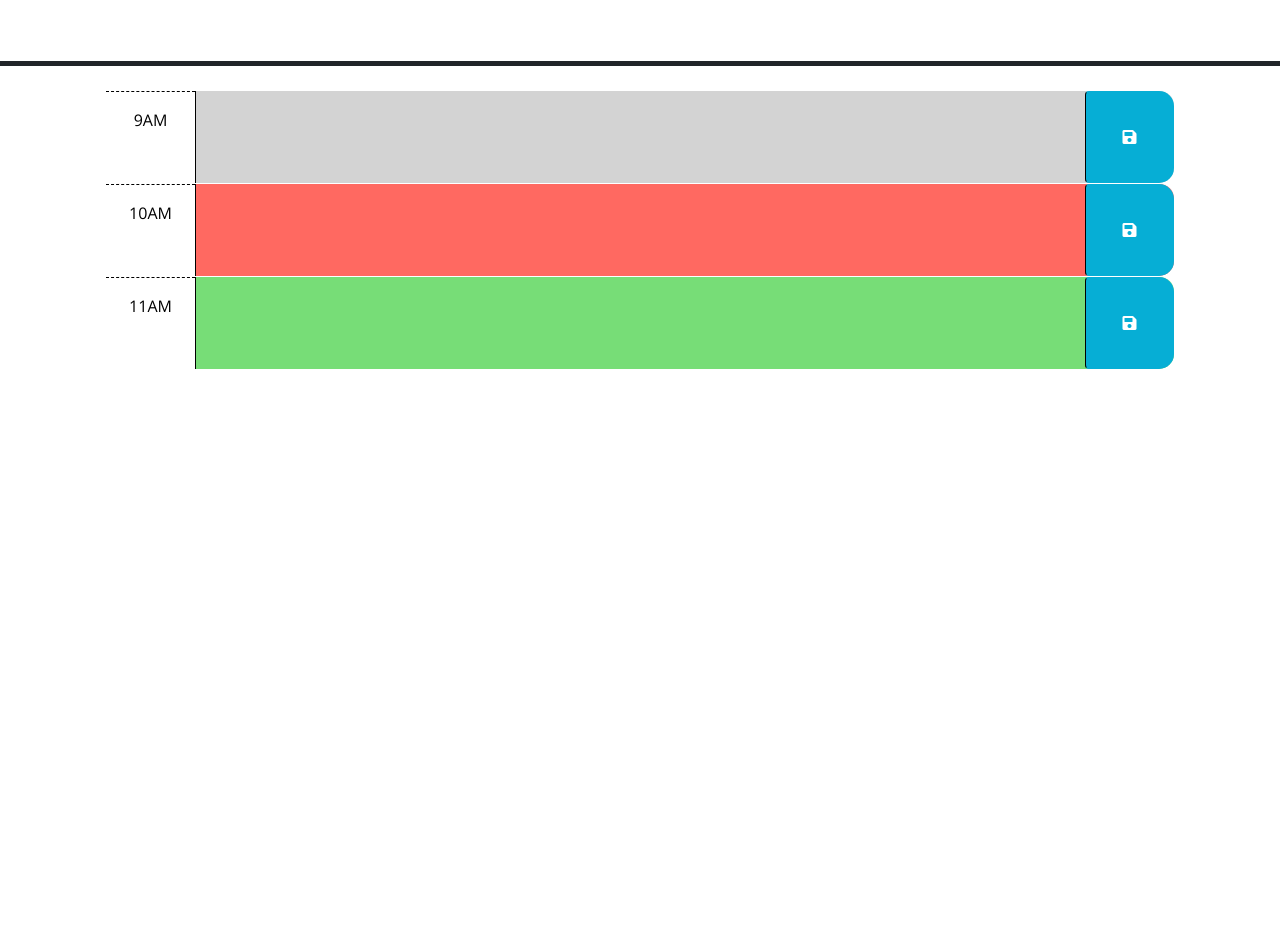
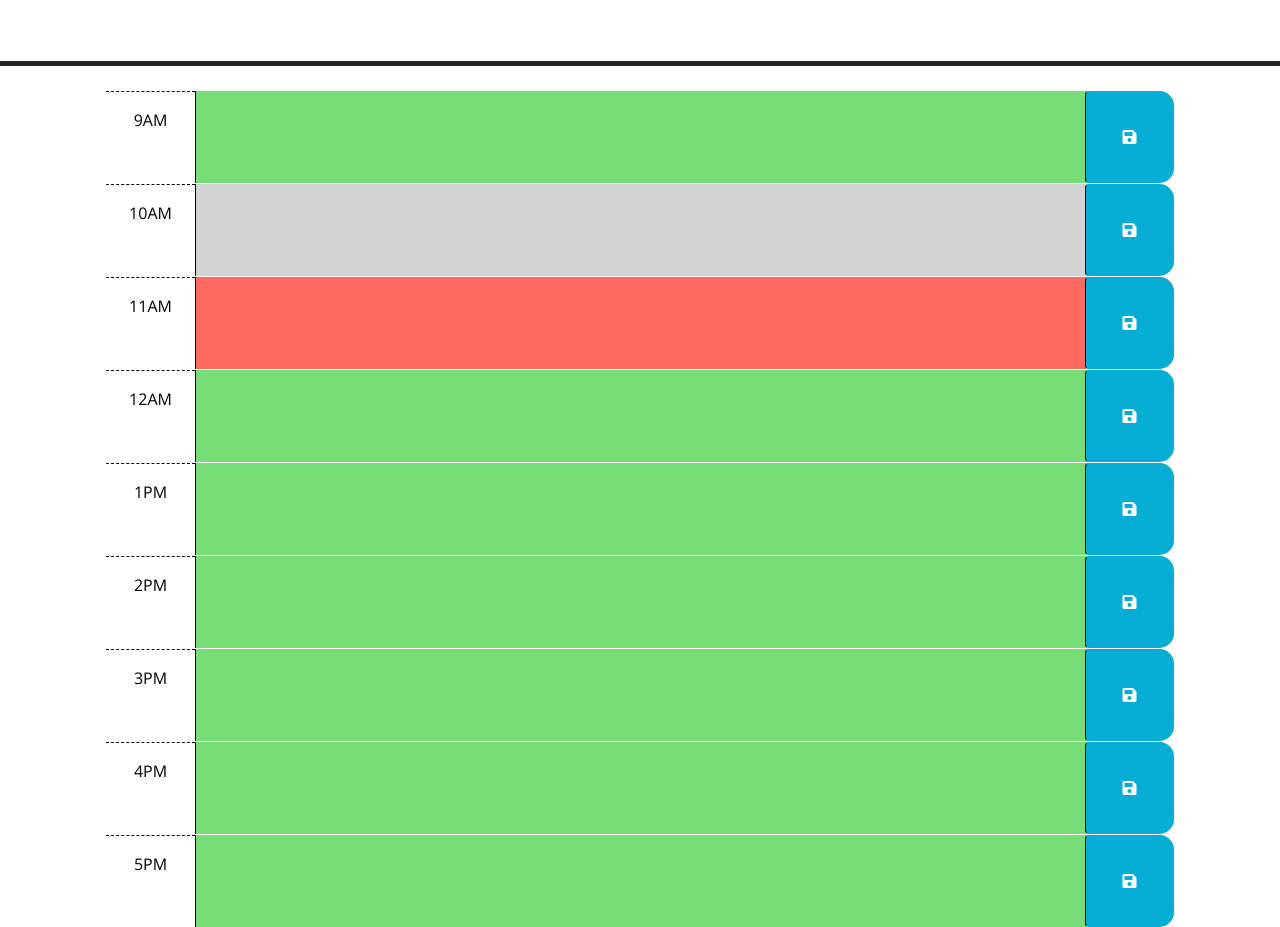
Before and after one commit to Jake-Orch/Work-day-schedule-project, a plain HTML site: page index.html in a window 1280 px wide. Shown: the part 166-1093 px from the top of the page. Before the commit the page ends 800 px from the top, so only its background shows below. Drawn offline with nearby package versions, Linux system fonts and the light colour scheme.

Commit message:
replace method issue

```diff
--- a/index.html
+++ b/index.html
@@ -40,7 +40,7 @@
         -->
 
       <!-- Example of a past time block. The "past" class adds a gray background color. -->
-      <div id="hour-9" class="row time-block past">
+      <div id="hour-9" class="row time-block">
         <div class="col-2 col-md-1 hour text-center py-3">9AM</div>
         <textarea class="col-8 col-md-10 description" rows="3"> </textarea>
         <button class="btn saveBtn col-2 col-md-1" aria-label="save">
@@ -49,7 +49,7 @@
       </div>
 
       <!-- Example of a a present time block. The "present" class adds a red background color. -->
-      <div id="hour-10" class="row time-block present">
+      <div id="hour-10" class="row time-block">
         <div class="col-2 col-md-1 hour text-center py-3">10AM</div>
         <textarea class="col-8 col-md-10 description" rows="3"> </textarea>
         <button class="btn saveBtn col-2 col-md-1" aria-label="save">
@@ -58,7 +58,7 @@
       </div>
 
       <!-- Example of a future time block. The "future" class adds a green background color. -->
-      <div id="hour-11" class="row time-block future">
+      <div id="hour-11" class="row time-block">
         <div class="col-2 col-md-1 hour text-center py-3">11AM</div>
         <textarea class="col-8 col-md-10 description" rows="3"> </textarea>
         <button class="btn saveBtn col-2 col-md-1" aria-label="save">
@@ -66,6 +66,59 @@
         </button>
       </div>
 
+      <div id="hour-12" class="row time-block">
+        <div class="col-2 col-md-1 hour text-center py-3">12AM</div>
+        <textarea class="col-8 col-md-10 description" rows="3"> </textarea>
+        <button class="btn saveBtn col-2 col-md-1" aria-label="save">
+          <i class="fas fa-save" aria-hidden="true"></i>
+        </button>
+      </div>
+
+      <div id="hour-13" class="row time-block">
+        <div class="col-2 col-md-1 hour text-center py-3">1PM</div>
+        <textarea class="col-8 col-md-10 description" rows="3"> </textarea>
+        <button class="btn saveBtn col-2 col-md-1" aria-label="save">
+          <i class="fas fa-save" aria-hidden="true"></i>
+        </button>
+      </div>
+
+      <div id="hour-14" class="row time-block">
+        <div class="col-2 col-md-1 hour text-center py-3">2PM</div>
+        <textarea class="col-8 col-md-10 description" rows="3"> </textarea>
+        <button class="btn saveBtn col-2 col-md-1" aria-label="save">
+          <i class="fas fa-save" aria-hidden="true"></i>
+        </button>
+      </div>
+
+      <div id="hour-15" class="row time-block">
+        <div class="col-2 col-md-1 hour text-center py-3">3PM</div>
+        <textarea class="col-8 col-md-10 description" rows="3"> </textarea>
+        <button class="btn saveBtn col-2 col-md-1" aria-label="save">
+          <i class="fas fa-save" aria-hidden="true"></i>
+        </button>
+      </div>
+
+      <div id="hour-16" class="row time-block">
+        <div class="col-2 col-md-1 hour text-center py-3">4PM</div>
+        <textarea class="col-8 col-md-10 description" rows="3"> </textarea>
+        <button class="btn saveBtn col-2 col-md-1" aria-label="save">
+          <i class="fas fa-save" aria-hidden="true"></i>
+        </button>
+      </div>
+
+      <div id="hour-17" class="row time-block">
+        <div class="col-2 col-md-1 hour text-center py-3">5PM</div>
+        <textarea class="col-8 col-md-10 description" rows="3"> </textarea>
+        <button class="btn saveBtn col-2 col-md-1" aria-label="save">
+          <i class="fas fa-save" aria-hidden="true"></i>
+        </button>
+      </div>
+      <script
+      src="https://cdn.jsdelivr.net/npm/dayjs@1.11.3/dayjs.min.js"
+      integrity="sha256-iu/zLUB+QgISXBLCW/mcDi/rnf4m4uEDO0wauy76x7U="
+      crossorigin="anonymous"
+    ></script>
+      <script src="https://cdn.jsdelivr.net/npm/dayjs@1/dayjs.min.js"></script>
     <script src="https://code.jquery.com/jquery-3.4.1.min.js"></script>
     <script
       src="https://cdn.jsdelivr.net/npm/dayjs@1.11.3/dayjs.min.js"
--- a/script.js
+++ b/script.js
@@ -1,6 +1,11 @@
 // Wrap all code that interacts with the DOM in a call to jQuery to ensure that
 // the code isn't run until the browser has finished rendering all the elements
 // in the html.
+var time = dayjs().format('H');
+var timeSlots = document.body.children[1].children;
+console.log (time);
+console.log (timeSlots);
+
 $(function () {
   // TODO: Add a listener for click events on the save button. This code should
   // use the id in the containing time-block as a key to save the user input in
@@ -14,10 +19,29 @@ $(function () {
   // attribute of each time-block be used to conditionally add or remove the
   // past, present, and future classes? How can Day.js be used to get the
   // current hour in 24-hour time?
-  //
+
   // TODO: Add code to get any user input that was saved in localStorage and set
   // the values of the corresponding textarea elements. HINT: How can the id
   // attribute of each time-block be used to do this?
   //
   // TODO: Add code to display the current date in the header of the page.
 });
+$(document).ready(function () {
+  $(timeSlots).each(function () {
+    var idVal = $(this).attr('id').replace('hour-', '');
+    console.log (idVal);
+    if (idVal == time) {
+      $(this).addClass('present');
+      $(this).removeClass('past');
+      $(this).removeClass('future');
+    } else if (idVal <= time) {
+      $(this).addClass('past');
+      $(this).removeClass('present');
+      $(this).removeClass('future');
+    } else if (idVal >= time) {
+      $(this).addClass('future');
+      $(this).removeClass('past');
+      $(this).removeClass('present');
+    }
+  });
+});
```
